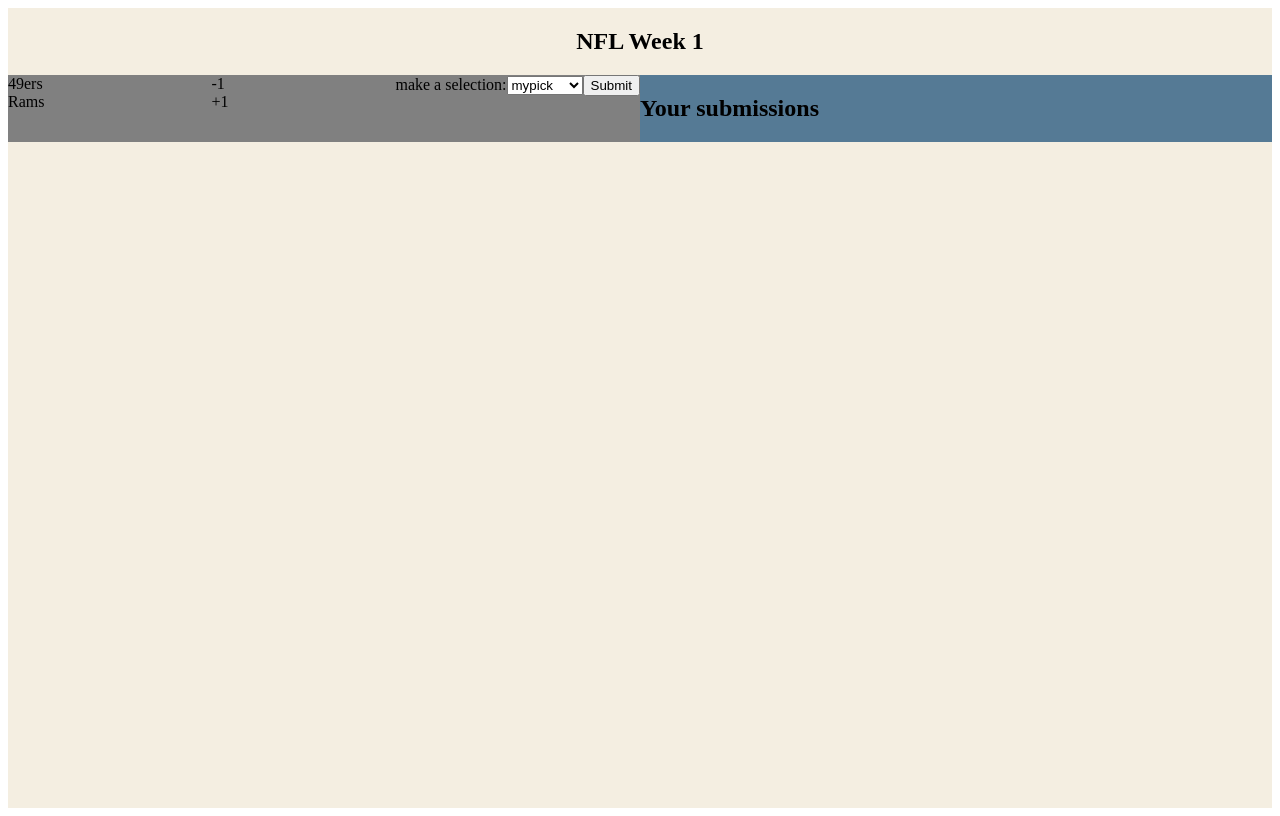
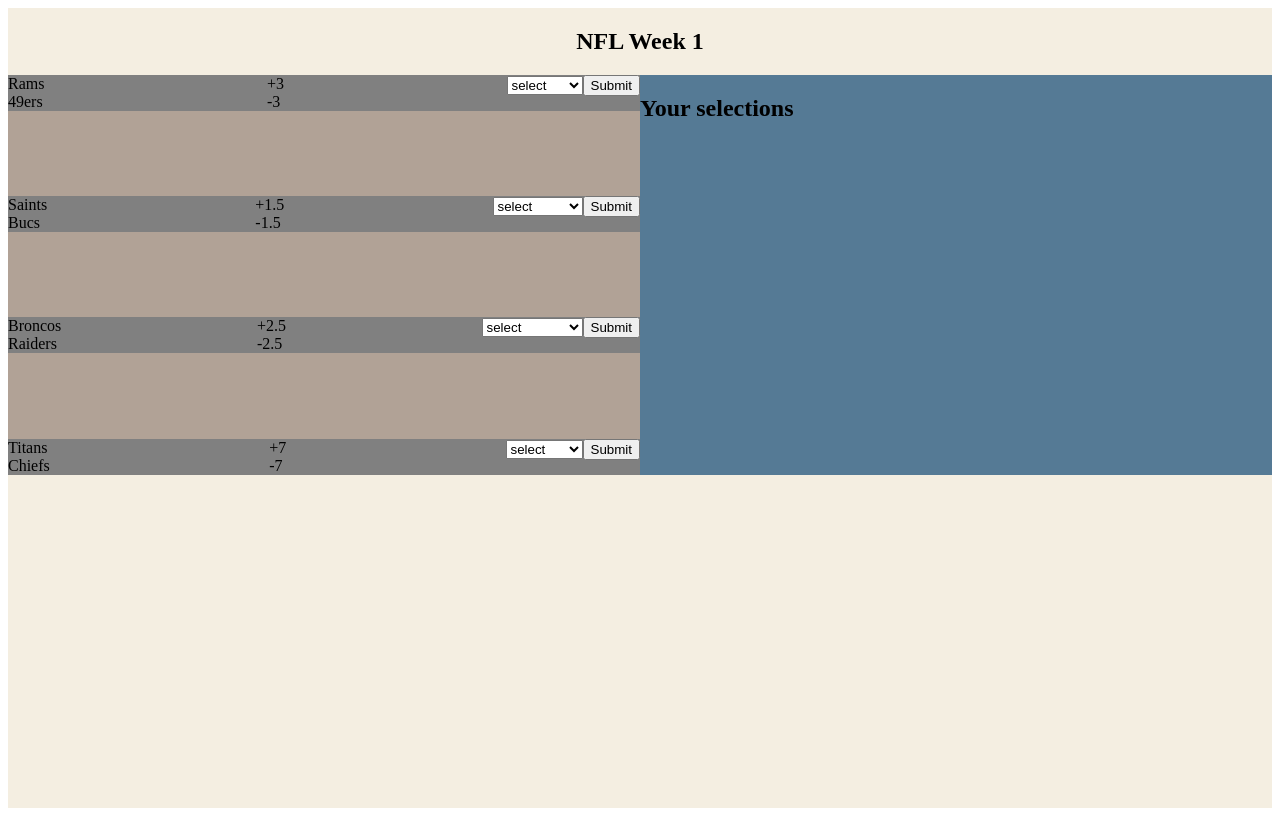
Before and after one commit to jnthnch/friendsats, a React app: page / in a window 1280 px wide. Built offline with nearby package versions, Linux system fonts and the light colour scheme.

Commit message:
Update README, display user selections on right side of screen

```diff
--- a/src/components/App.jsx
+++ b/src/components/App.jsx
@@ -3,22 +3,23 @@
 
 import OneMatchup from './OneMatchup.jsx'
 import gameSpreads from '../data/gameSpreads'
+import OneSelection from './OneSelection.jsx'
 
 class App extends React.Component {
   constructor(props) {
     super(props);
     this.state = {
+      gameSpreads: [],
       selections: [],
-      gameSpreads: []
+      selectionsMade: 0,
     }
-
     this.addUserSelection = this.addUserSelection.bind(this)
   }
 
   componentDidMount() {
     this.setState({
       gameSpreads: gameSpreads
-    }, () => { console.log('set state', this.state) })
+    })
   }
 
   addUserSelection(selection) {
@@ -28,7 +29,8 @@
   }
 
   render() {
-    var style = {
+    const { gameSpreads, selections } = this.state
+    const style = {
       backgroundColor: '#f4eee1',
       height: '100vh'
     };
@@ -39,10 +41,17 @@
         </section>
         <section className="main">
           <div className="make-selections">
-            <OneMatchup addUserSelection={this.addUserSelection}></OneMatchup>
+            {gameSpreads.map((game) =>
+              <OneMatchup key={game.gameId} game={game} addUserSelection={this.addUserSelection}></OneMatchup>
+            )}
           </div>
           <div className="tracked-selections">
-            <h1>Your submissions</h1>
+            <div>
+              <h1>Your selections</h1>
+              {selections.map((selection) => (
+                <OneSelection selection={selection}></OneSelection>
+              ))}
+            </div>
           </div>
         </section>
       </div>
--- a/src/components/OneMatchup.jsx
+++ b/src/components/OneMatchup.jsx
@@ -3,7 +3,10 @@
 class OneMatchup extends React.Component {
   constructor(props) {
     super(props);
-    this.state = { value: '' };
+    this.state = {
+      value: '',
+      disabled: false
+    };
     this.handleChange = this.handleChange.bind(this);
     this.handleSubmit = this.handleSubmit.bind(this);
     this.addUserSelection = this.props.addUserSelection
@@ -14,23 +17,29 @@
   }
 
   handleSubmit(event) {
-    alert('your selection is ' + this.state.value);
     this.addUserSelection(this.state.value)
+    if (this.state.disabled) {
+      return
+    } else {
+      this.setState({ disabled: true })
+    }
     event.preventDefault();
   }
 
   render() {
-    var style = {
+    const { value, disabled } = this.state
+    const { homeTeam, awayTeam, homeSpread, awaySpread } = this.props.game
+    const style = {
       backgroundColor: 'gray',
       display: 'flex',
       width: '100%',
       justifyContent: 'space-between'
     };
-    var teamColumn = {
+    const teamColumn = {
       display: 'flex',
       flexDirection: 'column'
     }
-    var spreadColumn = {
+    const spreadColumn = {
       display: 'flex',
       flexDirection: 'column'
     }
@@ -38,31 +47,30 @@
       <div style={style}>
         <section style={teamColumn}>
           <div>
-            49ers
+            {awayTeam}
           </div>
           <div>
-            Rams
+            {homeTeam}
           </div>
         </section>
         <section style={spreadColumn}>
           <div>
-            -1
+            {awaySpread}
           </div>
           <div>
-            +1
+            {homeSpread}
           </div>
         </section>
         <section>
           <form onSubmit={this.handleSubmit}>
             <label>
-              make a selection:
-            <select value={this.state.value} onChange={this.handleChange}>
-                <option value="0">mypick</option>
-                <option value="49ers -1">49ers -1</option>
-                <option value="Rams +1">Rams +1</option>
+              <select value={value} onChange={this.handleChange}>
+                <option value="0" hidden>select</option>
+                <option value={awayTeam + awaySpread}>{awayTeam} {awaySpread}</option>
+                <option value={homeTeam + homeSpread}>{homeTeam} {homeSpread}</option>
               </select>
             </label>
-            <input type="submit" value="Submit" />
+            <input type="submit" disabled={disabled} value="Submit" />
           </form>
         </section>
       </div>
--- /dev/null
+++ b/src/components/OneSelection.jsx
@@ -0,0 +1,9 @@
+import React from 'react';
+
+const OneSelection = ({ selection }) => {
+  return (
+    <li>{selection}</li>
+  )
+}
+
+export default OneSelection;
--- a/src/components/styles.css
+++ b/src/components/styles.css
@@ -18,6 +18,8 @@
 
 .make-selections {
   display: flex;
+  flex-direction: column;
+  min-height: 50vh;
   justify-content: space-between;
   flex: 0 0 50%;
   background-color: var(--brown)
@@ -29,3 +31,13 @@
   justify-content: space-between;
   flex: 0 0 50%;
 }
+
+@media screen and (max-width: 600px) {
+  .make-selections {
+    flex: 0 0 65%;
+  }
+
+  .tracked-selections {
+    flex: 0 0 35%;
+  }
+}
--- a/src/data/gameSpreads.js
+++ b/src/data/gameSpreads.js
@@ -1,23 +1,27 @@
 const gameSpreads = [
   {
+    gameId: 1,
     homeTeam: '49ers',
     awayTeam: 'Rams',
     homeSpread: '-3',
     awaySpread: '+3'
   },
   {
+    gameId: 2,
     homeTeam: 'Bucs',
     awayTeam: 'Saints',
     homeSpread: '-1.5',
     awaySpread: '+1.5'
   },
   {
+    gameId: 3,
     homeTeam: 'Raiders',
     awayTeam: 'Broncos',
     homeSpread: '-2.5',
     awaySpread: '+2.5'
   },
   {
+    gameId: 4,
     homeTeam: 'Chiefs',
     awayTeam: 'Titans',
     homeSpread: '-7',
```
Also changed, not shown: public/bundle.js, 1 other file (tests, documents, lock files or other folders).
